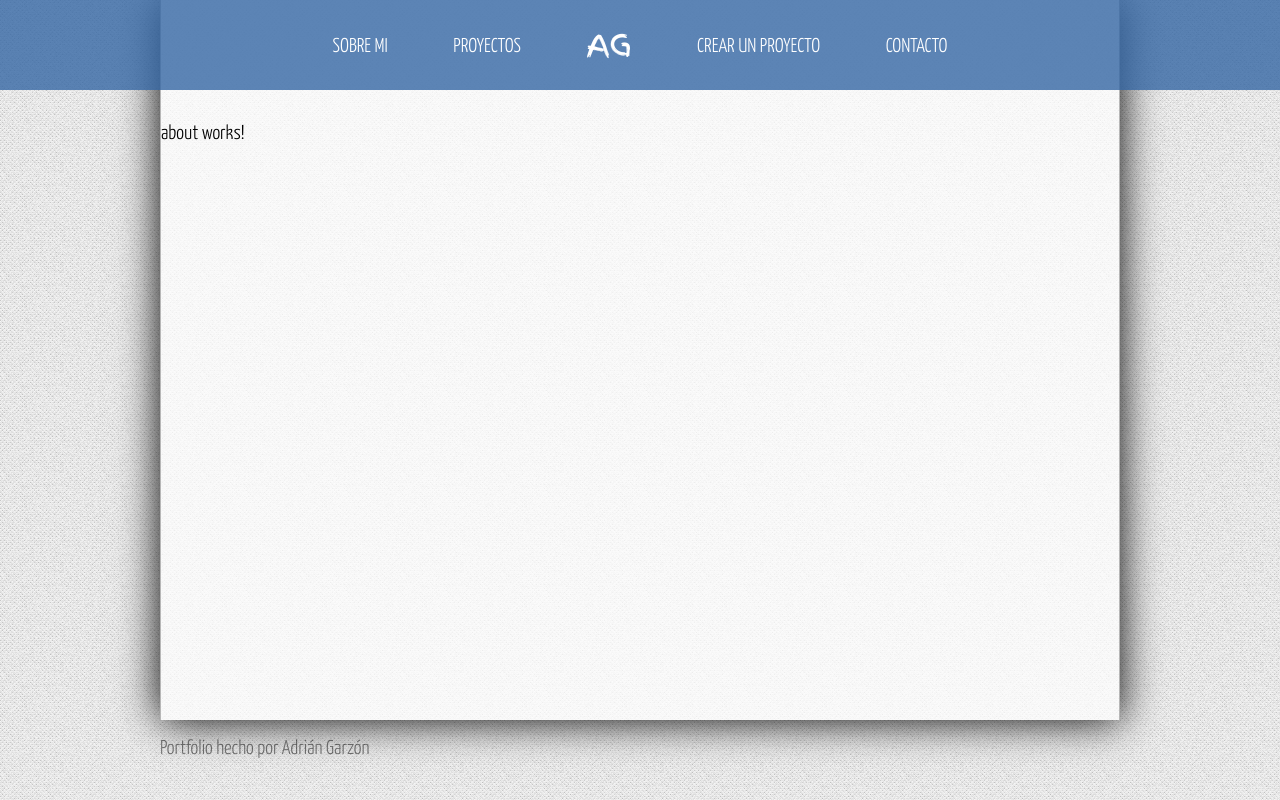
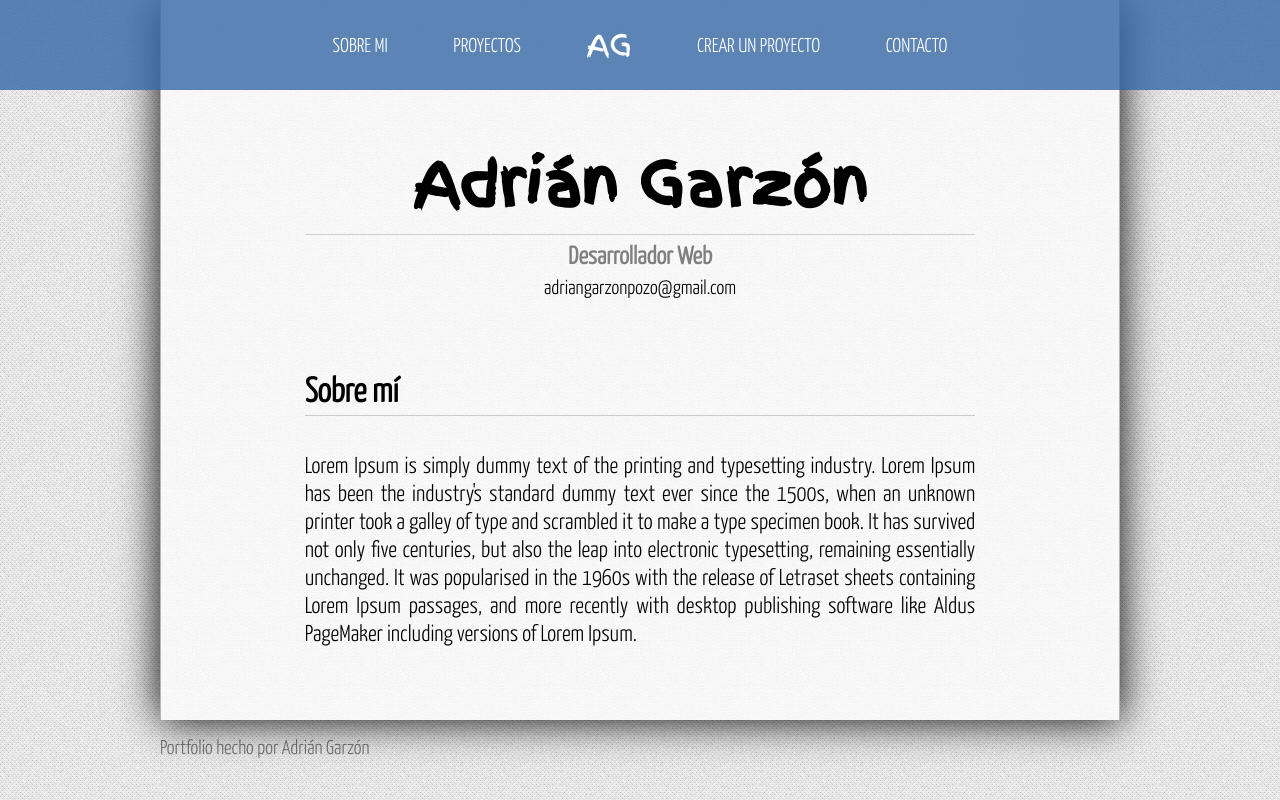
Before and after one commit to AdrianGarzonPozo/ejemplo-portfolio-MEAN, an Angular app in the folder proyectoFinal/: page / in a window 1280 px wide. Built offline with nearby package versions, Linux system fonts and the light colour scheme.

Commit message:
Página Sobre mí completada

```diff
--- a/proyectoFinal/src/app/components/about/about.component.css
+++ b/proyectoFinal/src/app/components/about/about.component.css
@@ -0,0 +1,37 @@
+#title{
+    width: 70%;
+    margin: 0 auto;
+    text-align: center;
+    margin-top: 20px;
+    margin-bottom: 70px;
+}
+
+#title h1{
+    font-size: 60px;
+    border-bottom: 1px solid #ccc;
+    padding-bottom: 5px;
+}
+
+#title h2{
+    font-size: 25px;
+    color: gray;
+    margin: 5px 0;
+}
+
+article.about{
+    width: 70%;
+    margin: 0 auto;
+    margin-bottom: 20px;
+    font-size: 23px;
+}
+
+.about h2{
+    border-bottom: 1px solid #ccc;
+    padding-bottom: 5px;
+    margin-bottom: 5px;
+}
+
+.about p{
+    padding: 30px 0;
+    text-align: justify;
+}
--- a/proyectoFinal/src/app/components/about/about.component.html
+++ b/proyectoFinal/src/app/components/about/about.component.html
@@ -1,3 +1,17 @@
-<p>
-  about works!
-</p>
+<div id="title">
+  <h1>{{title}}</h1>
+  <h2>{{subTitle}}</h2>
+  <p>{{email}}</p>
+</div>
+
+<article class="about">
+  <h2>Sobre mí</h2>
+  <p>
+    Lorem Ipsum is simply dummy text of the printing and typesetting industry. Lorem Ipsum has been the industry's
+    standard dummy text ever since the 1500s, when an unknown printer took a galley of type and scrambled it to make a
+    type specimen book. It has survived not only five centuries, but also the leap into electronic typesetting,
+    remaining essentially unchanged. It was popularised in the 1960s with the release of Letraset sheets containing
+    Lorem Ipsum passages, and more recently with desktop publishing software like Aldus PageMaker including versions of
+    Lorem Ipsum.
+  </p>
+</article>
--- a/proyectoFinal/src/app/components/about/about.component.ts
+++ b/proyectoFinal/src/app/components/about/about.component.ts
@@ -7,7 +7,15 @@ import { Component, OnInit } from '@angular/core';
 })
 export class AboutComponent implements OnInit {
 
-  constructor() { }
+  title:string;
+  subTitle:string;
+  email:string;
+
+  constructor() {
+    this.title="Adrián Garzón";
+    this.subTitle="Desarrollador Web";
+    this.email="adriangarzonpozo@gmail.com";
+  }
 
   ngOnInit() {
   }
--- a/proyectoFinal/src/assets/css/styles.css
+++ b/proyectoFinal/src/assets/css/styles.css
@@ -104,3 +104,9 @@ footer{
     padding: 15px 0;
     color: rgba(0, 0, 0, 0.5);
 }
+
+
+/* Sobre mi */
+#title h1{
+    font-family: "finger";
+}
```
